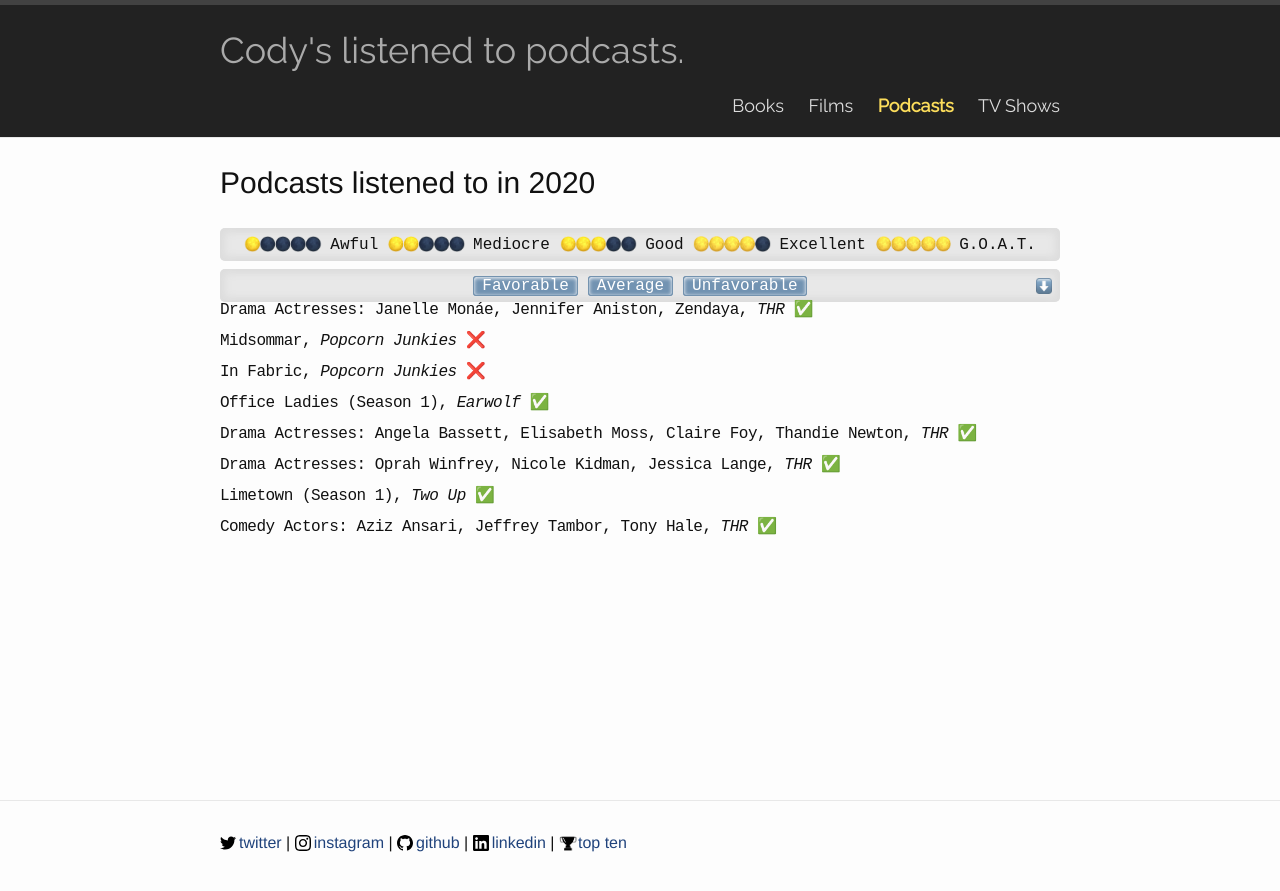
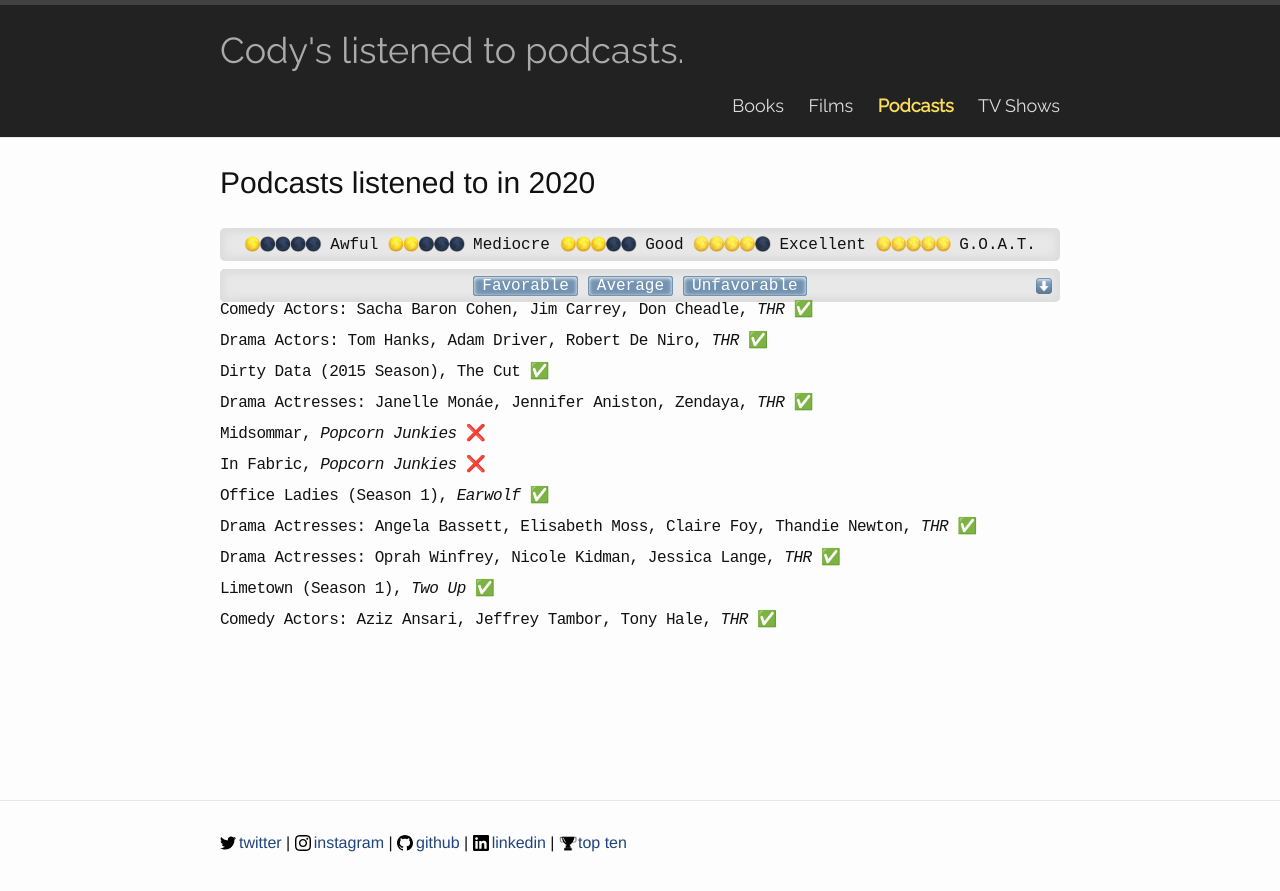
Before and after one commit to codydalerodgers/personal-blog, a Jekyll site: the page built from _podcasts/2020.md, in a window 1280 px wide. Shown: the top 891 px of the page. Built offline with Jekyll 4.4.1, drawn with Linux system fonts in a browser that asks for light colours.

Commit message:
Updates August

```diff
--- a/_podcasts/2020.md
+++ b/_podcasts/2020.md
@@ -4,6 +4,11 @@ short-title: 2020
 title: Podcasts listened to in 2020
 category: podcasts
 ---
+Comedy Actors: Sacha Baron Cohen, Jim Carrey, Don Cheadle, _THR_ ✅
+
+Drama Actors: Tom Hanks, Adam Driver, Robert De Niro, _THR_ ✅
+
+Dirty Data (2015 Season), The Cut ✅
 
 Drama Actresses: Janelle Monáe, Jennifer Aniston, Zendaya, _THR_ ✅
 
```
Also changed, not shown: _shows/2020.md (+7 -0 lines), 1 other file.
